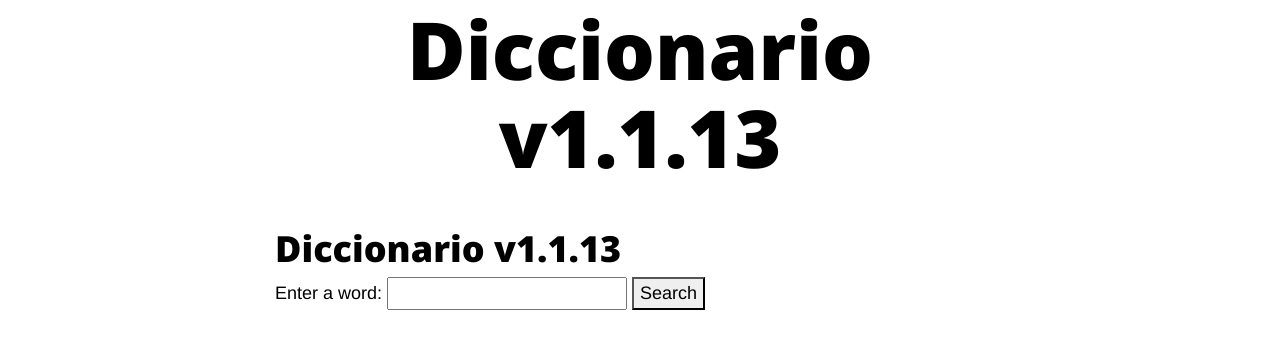
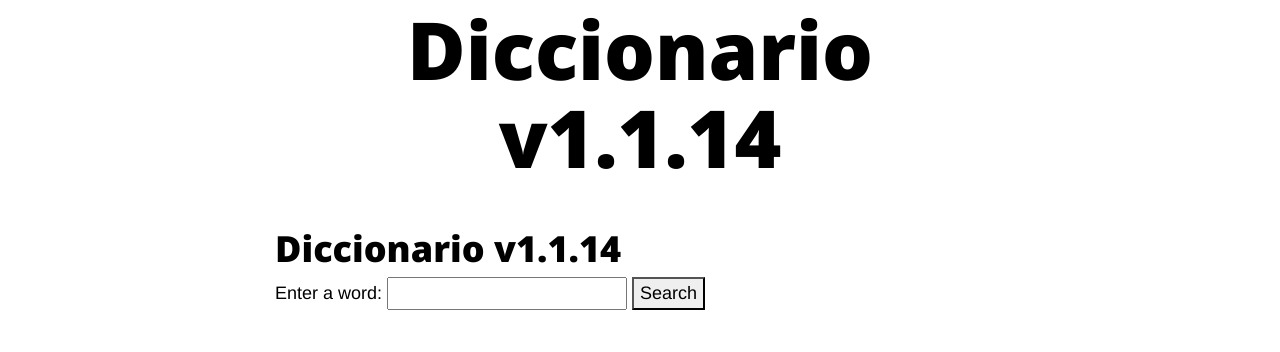
Before and after one commit to MetroManSR/MetroWeb1, a Jekyll site: the page built from balkeon/rootdoct.md, in a window 1280 px wide. Shown: the part 125-477 px from the top of the page. Built offline with Jekyll 4.4.1, drawn with Linux system fonts in a browser that asks for light colours; nearby versions of some CDN libraries; our own code applies the rules of GitHub Pages for plain Markdown files; comment, search, counter and statistics services are not loaded.

Commit message:
Update rootdoct.md

```diff
--- a/balkeon/rootdoct.md
+++ b/balkeon/rootdoct.md
@@ -1,4 +1,4 @@
-# Diccionario v1.1.13
+# Diccionario v1.1.14
 
 <form id="dictionaryForm" onsubmit ="fetchDefinition(event)">
         <label for="word">Enter a word:</label>
```
